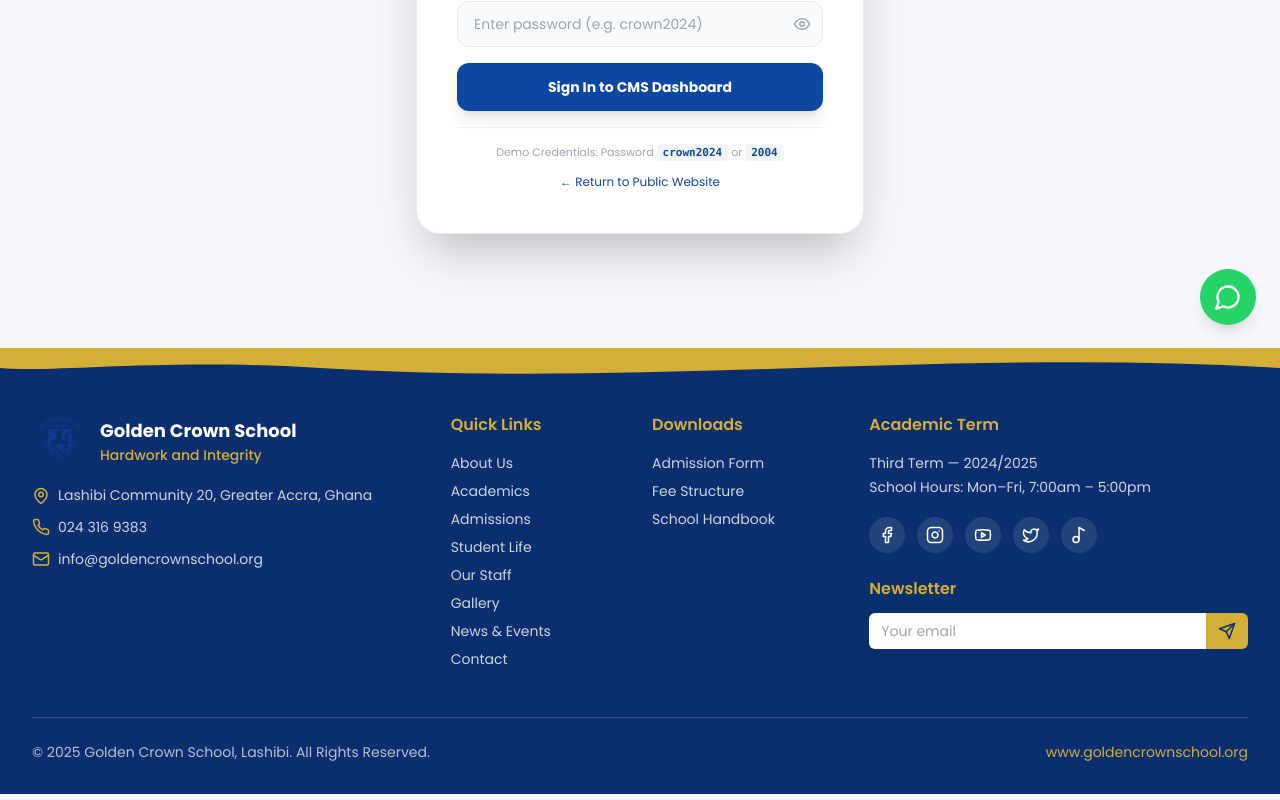
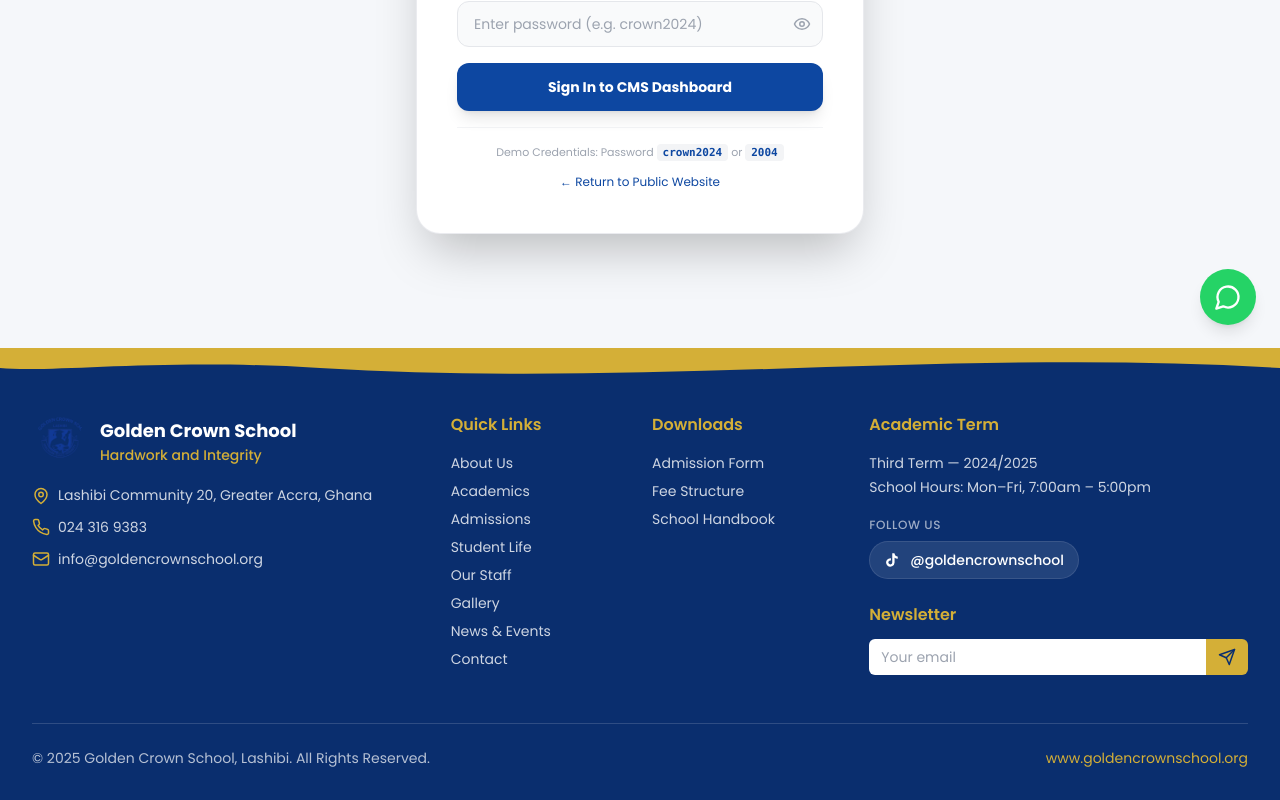
Before and after one commit to cyrusemma/GCS, a React (Vite) app: page /admin in a window 1280 px wide. Shown: the part 451-1251 px from the top of the page. Built offline with nearby package versions, Linux system fonts and the light colour scheme; no server answers.

Commit message:
feat: show only official TikTok handle in Footer and remove unused social placeholders

```diff
--- a/src/components/layout/Footer.jsx
+++ b/src/components/layout/Footer.jsx
@@ -1,6 +1,6 @@
 import { useState } from "react"
 import { Link } from "react-router-dom"
-import { MapPin, Phone, Mail, Facebook, Instagram, Youtube, Twitter, Send, Music2 } from "lucide-react"
+import { MapPin, Phone, Mail, Send } from "lucide-react"
 import { ASSETS, onImgError } from "../../data/images"
 import { useI18n } from "../../context/I18nContext"
 import { useData } from "../../context/DataContext"
@@ -119,25 +119,20 @@ export default function Footer() {
             <p className="text-sm text-white/80 mb-1">Third Term — 2024/2025</p>
             <p className="text-sm text-white/80 mb-5">School Hours: Mon–Fri, 7:00am – 5:00pm</p>
 
-            <div className="flex items-center gap-3 mb-6">
-              {[
-                { Icon: Facebook, label: "Facebook", href: "#" },
-                { Icon: Instagram, label: "Instagram", href: "#" },
-                { Icon: Youtube, label: "YouTube", href: "#" },
-                { Icon: Twitter, label: "Twitter", href: "#" },
-                { Icon: Music2, label: "TikTok", href: "https://www.tiktok.com/@goldencrownschool" },
-              ].map(({ Icon, label, href }) => (
-                <a
-                  key={label}
-                  href={href}
-                  target={href !== "#" ? "_blank" : undefined}
-                  rel={href !== "#" ? "noopener noreferrer" : undefined}
-                  aria-label={`Golden Crown School on ${label}`}
-                  className="h-9 w-9 inline-flex items-center justify-center rounded-full bg-white/10 hover:bg-crown-gold hover:text-crown-blue-dark transition-colors"
-                >
-                  <Icon size={18} />
-                </a>
-              ))}
+            <div className="mb-6">
+              <p className="text-xs text-white/60 uppercase tracking-wider mb-2 font-medium">Follow Us</p>
+              <a
+                href="https://www.tiktok.com/@goldencrownschool"
+                target="_blank"
+                rel="noopener noreferrer"
+                aria-label="Golden Crown School on TikTok"
+                className="inline-flex items-center gap-2.5 px-3.5 py-2 rounded-full bg-white/10 hover:bg-crown-gold hover:text-crown-blue-dark text-white text-sm font-medium transition-all border border-white/10 hover:border-crown-gold"
+              >
+                <svg className="w-4 h-4 fill-current shrink-0" viewBox="0 0 24 24" aria-hidden="true">
+                  <path d="M19.59 6.69a4.83 4.83 0 0 1-3.77-4.25V2h-3.45v13.67a2.89 2.89 0 0 1-5.2 1.74 2.89 2.89 0 0 1 2.31-4.64 2.93 2.93 0 0 1 .88.13V9.4a6.84 6.84 0 0 0-1-.05A6.33 6.33 0 0 0 5 20.1a6.34 6.34 0 0 0 10.86-4.43v-7a8.16 8.16 0 0 0 4.77 1.52v-3.4a4.85 4.85 0 0 1-1.04-.1z" />
+                </svg>
+                <span>@goldencrownschool</span>
+              </a>
             </div>
 
             <h4 className="font-poppins font-semibold text-crown-gold mb-3">{t("footer.newsletter")}</h4>
```
